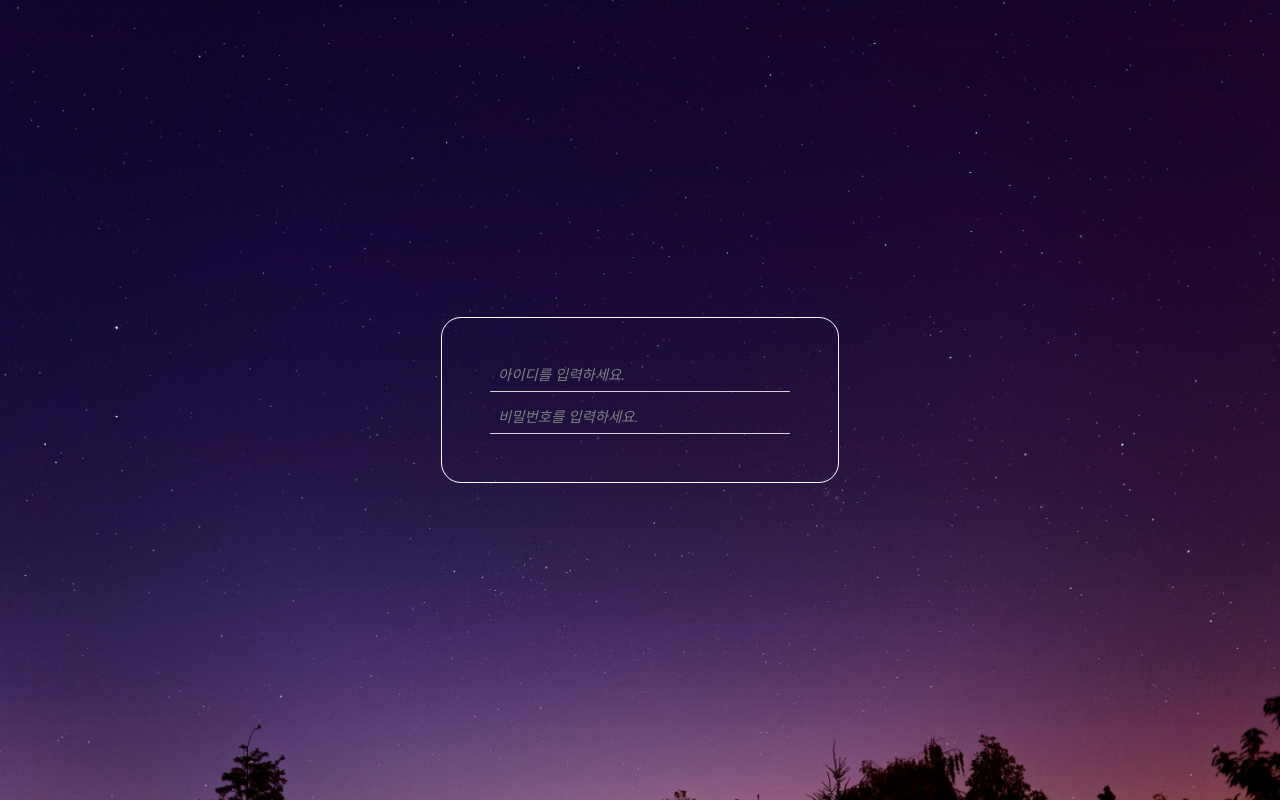
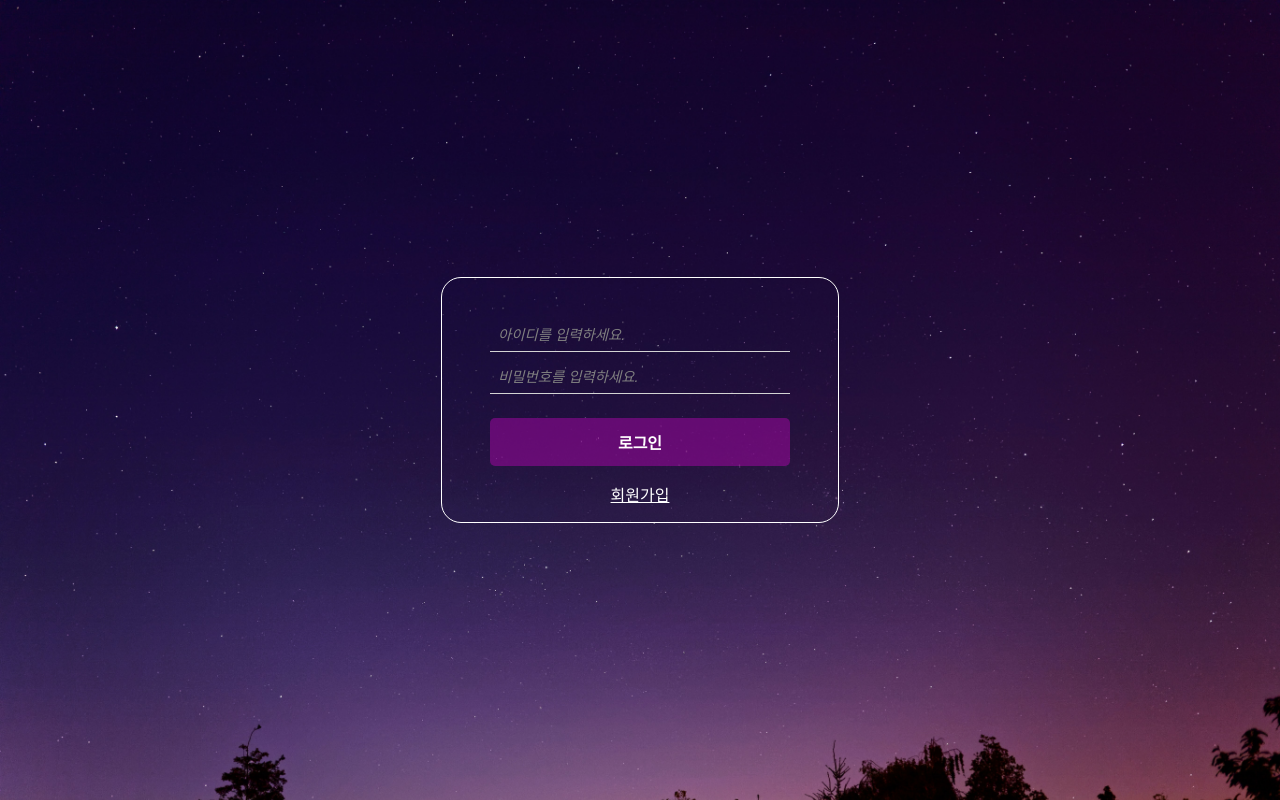
Before and after one commit to JengYoung/BlogProject_Moondeuk, a React (Create React App) app in the folder client/: page /login in a window 1280 px wide. Built offline with nearby package versions, Linux system fonts and the light colour scheme.

Commit message:
로그인 페이지 디자인 구현(로고 제외)

```diff
--- /dev/null
+++ b/client/src/components/common/Button.js
@@ -0,0 +1,38 @@
+import React from 'react'
+import styled from 'styled-components';
+
+/*
+    버튼 공통 컴포넌트
+*/
+
+const ButtonBlock = styled.div`
+    width: 100%;
+    height: 3rem;
+    background-color: rgba(168, 6, 168, 0.5);
+    color: white;
+    font-weight: 800;
+    font-size: 1rem;
+    margin-top: 1.5rem;
+    border-radius: 5px;
+    display: flex;
+    justify-content: center;
+    align-items: center;
+    box-sizing: border-box;
+    transition: all 0.7s;
+    &:hover {
+        cursor: pointer;
+        background-color: rgba(168, 6, 168, 1);
+        transform: scale(1.05);
+        color: yellow;
+    }
+`;
+
+const Button = ({type}) => {
+    return (
+        <ButtonBlock>
+            {type}
+        </ButtonBlock>
+    );
+};
+
+export default Button;
--- a/client/src/components/login/LoginWrapper.js
+++ b/client/src/components/login/LoginWrapper.js
@@ -1,7 +1,9 @@
 import React from 'react'
 import styled from 'styled-components';
 import Login from '../../images/Login.jpg';
+import Button from '../common/Button';
 import Input from '../common/Input';
+import {Link} from 'react-router-dom';
 /*
 */
 
@@ -29,10 +31,28 @@ const StyledLoginBackground = styled.div`
 const StyledLoginForm = styled.form`
     width: 300px;
     height: auto;
-    padding: 3rem;
+    padding: 3rem 3rem 0 3rem;
     background-color: transparent;
     border: 1px solid white;
     border-radius: 20px;
+`;
+
+const Links = styled.div`
+    width: 100%;
+    height: 100%;
+    display: flex;
+    justify-content: center;
+    margin: 1rem 0rem;
+`;
+
+const StyledLink = styled(Link)`
+    color: white;
+    transition: all 0.7s;
+    &:hover {
+        color: yellow;
+        opacity: 1;
+        transform: scale(1.05);
+    }
 `;
 
 const LoginWrapper = () => {
@@ -41,6 +61,10 @@ const LoginWrapper = () => {
             <StyledLoginForm>
                 <Input type="아이디" />
                 <Input type="비밀번호" />
+                <Button type="로그인" />
+                <Links>
+                    <StyledLink to='/register'>회원가입</StyledLink>
+                </Links>
             </StyledLoginForm>
         </StyledLoginBackground>
     );
```
